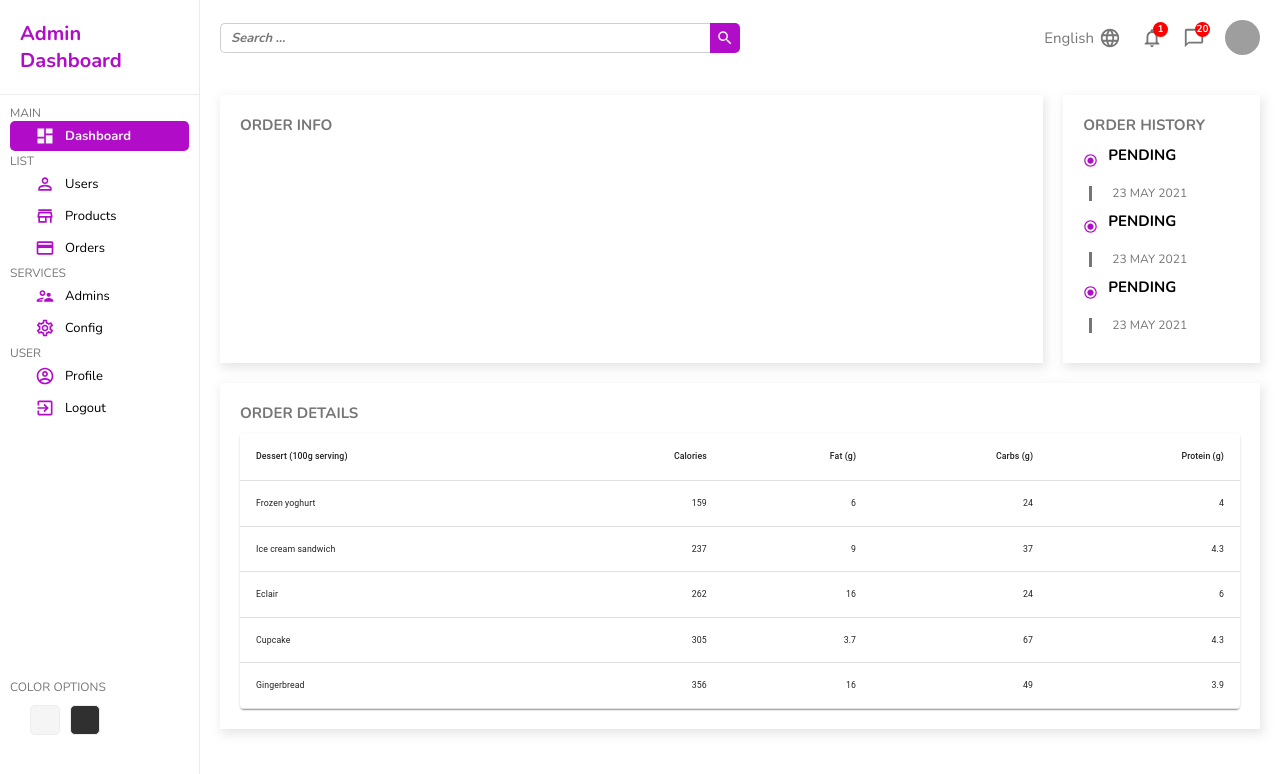
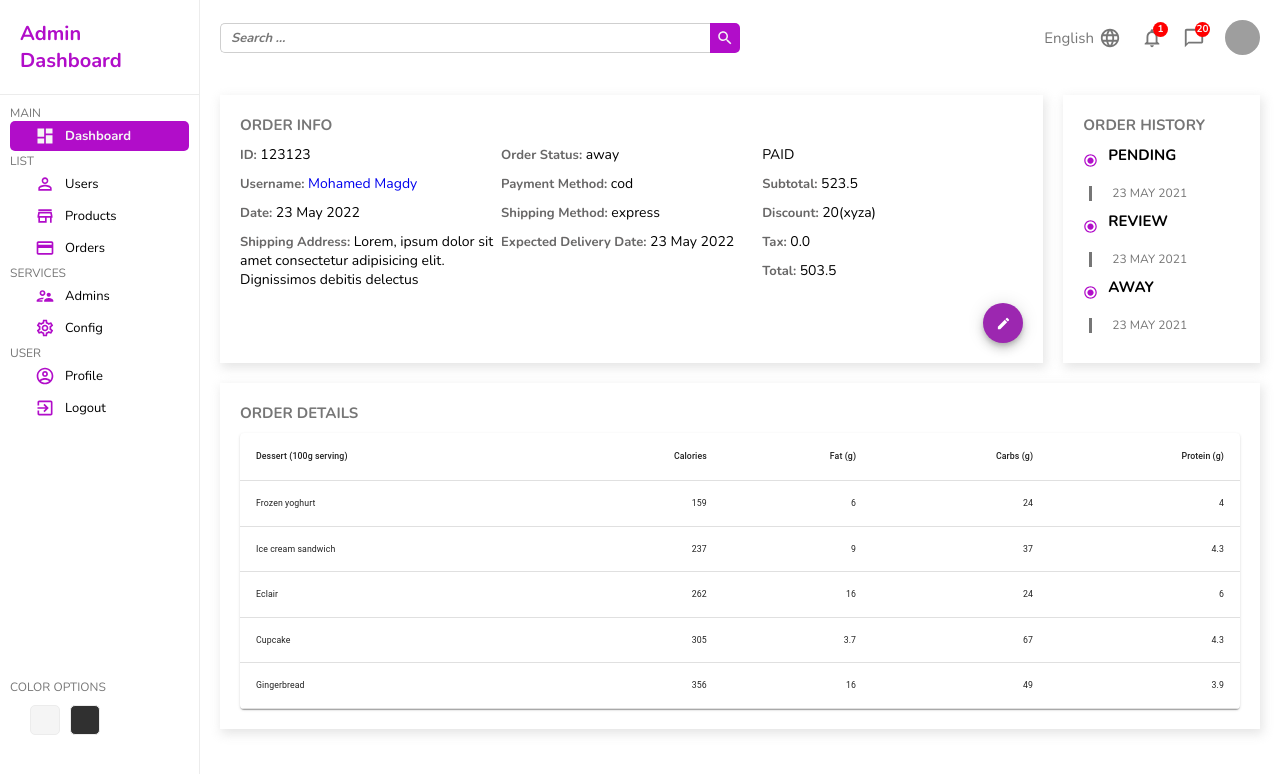
Before and after one commit to eldoghry/react-dashboard, a React (Create React App) app: page /orders/1 in a window 1280 px wide. Shown: the top 774 px of the page. Built offline with nearby package versions, Linux system fonts and the light colour scheme; grey boxes are pictures that could not be loaded.

Commit message:
fix issues, intial concept of single order page

```diff
--- a/src/app.scss
+++ b/src/app.scss
@@ -12,6 +12,7 @@
   --warning: #ff9800;
   --danger: #dc004e;
   --titleHead: rgb(118, 118, 118);
+  --darkGrey: #686767;
 }
 
 a {
--- a/src/components/order/Order.jsx
+++ b/src/components/order/Order.jsx
@@ -3,6 +3,9 @@ import { makeStyles } from "@material-ui/core/styles";
 import VerticalStepper from "../ui/VerticalStepper";
 import BasicTable from "../table/BasicTable";
 import Stepper from "../ui/Stepper";
+import { Fab } from "@mui/material";
+import EditIcon from "@mui/icons-material/Edit";
+import { Link } from "react-router-dom";
 
 function Order() {
   const orderHistory = {
@@ -15,6 +18,90 @@ function Order() {
       <div className="top">
         <div className="left">
           <h1 className="title">order info</h1>
+          <div className="groups">
+            <div className="group">
+              <div className="item">
+                <label>ID: </label>
+                <span>123123</span>
+              </div>
+              <div className="item">
+                <label>username: </label>
+                <Link to="/">
+                  <span>Mohamed Magdy</span>
+                </Link>
+              </div>
+              <div className="item">
+                <label>date: </label>
+                <span>23 May 2022</span>
+              </div>
+
+              <div className="item">
+                <label>shipping address: </label>
+                <span>
+                  Lorem, ipsum dolor sit amet consectetur adipisicing elit.
+                  Dignissimos debitis delectus
+                </span>
+              </div>
+            </div>
+
+            <div className="group">
+              <div className="item">
+                <label>order status: </label>
+                <span>away</span>
+              </div>
+              <div className="item">
+                <label>payment method: </label>
+                <span>cod</span>
+              </div>
+              <div className="item">
+                <label>shipping method: </label>
+                <span>express</span>
+              </div>
+
+              <div className="item">
+                <label>expected delivery date: </label>
+                <span>23 May 2022</span>
+              </div>
+            </div>
+
+            <div className="group">
+              <div className="item">
+                <span>PAID</span>
+              </div>
+
+              <div className="item">
+                <label>subtotal: </label>
+                <span>523.5</span>
+              </div>
+
+              <div className="item">
+                <label>discount: </label>
+                <span>20</span>
+                <span className="coupan">(xyza)</span>
+              </div>
+
+              <div className="item">
+                <label>tax: </label>
+                <span>0.0</span>
+              </div>
+
+              <div className="item">
+                <label>total: </label>
+                <span>503.5</span>
+              </div>
+            </div>
+          </div>
+
+          <div className="editBtn">
+            <Fab
+              color="secondary"
+              aria-label="edit"
+              size="small"
+              onClick={() => console.log("edit order")}
+            >
+              <EditIcon />
+            </Fab>
+          </div>
         </div>
         <div className="right">
           <h1 className="title">Order History</h1>
--- a/src/components/order/order.scss
+++ b/src/components/order/order.scss
@@ -13,9 +13,42 @@
       padding: 20px;
       -webkit-box-shadow: 2px 4px 10px 1px rgba(0, 0, 0, 0.47);
       box-shadow: 2px 4px 10px 1px rgba(201, 201, 201, 0.47);
+      position: relative;
 
       .title {
         margin-bottom: 10px;
+      }
+
+      .editBtn {
+        position: absolute;
+        bottom: 20px;
+        right: 20px;
+      }
+
+      .groups {
+        width: 100%;
+        display: flex;
+        align-items: flex-start;
+
+        .group {
+          flex: 1;
+          display: flex;
+          flex-direction: column;
+          gap: 10px;
+
+          .item {
+            label {
+              font-size: 1.3rem;
+              font-weight: bold;
+              color: var(--darkGrey);
+              text-transform: capitalize;
+            }
+
+            span {
+              font-size: 1.4rem;
+            }
+          }
+        }
       }
     }
 
--- a/src/components/table/DataTable.jsx
+++ b/src/components/table/DataTable.jsx
@@ -4,6 +4,7 @@ import VisibilityIcon from "@material-ui/icons/Visibility";
 import { Link } from "react-router-dom";
 import DeleteIcon from "@material-ui/icons/Delete";
 import { Search } from "@mui/icons-material";
+import { Button } from "@mui/material";
 
 function DataTable({ rows, type, title, pageSize }) {
   let columns;
@@ -62,8 +63,6 @@ function DataTable({ rows, type, title, pageSize }) {
                 <Link to={`${params.id}`} className="btn view">
                   view
                 </Link>
-
-                <DeleteIcon className="icon" />
               </div>
             );
           },
@@ -122,6 +121,10 @@ function DataTable({ rows, type, title, pageSize }) {
                 <Link to={`${params.id}`} className="btn view">
                   view
                 </Link>
+
+                <Button>
+                  <DeleteIcon className="icon" />
+                </Button>
               </div>
             );
           },
@@ -183,8 +186,6 @@ function DataTable({ rows, type, title, pageSize }) {
                 <Link to={`${params.id}`} className="btn view">
                   view
                 </Link>
-
-                <DeleteIcon className="icon" />
               </div>
             );
           },
--- a/src/components/ui/Stepper.jsx
+++ b/src/components/ui/Stepper.jsx
@@ -15,7 +15,7 @@ function Stepper() {
       <div className="step">
         <span className="stepTitle">
           <RadioButtonCheckedIcon className="icon" />
-          <span className="title">Pending</span>
+          <span className="title">review</span>
         </span>
         <span className="stepDate">23 May 2021</span>
       </div>
@@ -23,7 +23,7 @@ function Stepper() {
       <div className="step">
         <span className="stepTitle">
           <RadioButtonCheckedIcon className="icon" />
-          <span className="title">Pending</span>
+          <span className="title">away</span>
         </span>
         <span className="stepDate">23 May 2021</span>
       </div>
--- a/src/components/user/User.jsx
+++ b/src/components/user/User.jsx
@@ -14,6 +14,12 @@ import {
 } from "@mui/material";
 
 import CustomSnackbar from "../ui/CustomSnackbar";
+import PersonIcon from "@mui/icons-material/Person";
+import PhoneAndroidIcon from "@mui/icons-material/PhoneAndroid";
+import LocationOnIcon from "@mui/icons-material/LocationOn";
+import EmailIcon from "@mui/icons-material/Email";
+import { Fab } from "@mui/material";
+import EditIcon from "@mui/icons-material/Edit";
 
 const useStyles = makeStyles((theme) => ({
   modal: {
@@ -143,6 +149,17 @@ function User() {
       <div className="top">
         <div className="left">
           <h1 className="title">information</h1>
+          <div className="editBtn">
+            <Fab
+              color="secondary"
+              aria-label="edit"
+              size="small"
+              onClick={() => setOpen(true)}
+            >
+              <EditIcon />
+            </Fab>
+          </div>
+          {/*
           <button
             className="edit"
             onClick={(e) => {
@@ -151,7 +168,7 @@ function User() {
             }}
           >
             edit
-          </button>
+          </button> */}
 
           <div className="container">
             <img
@@ -165,22 +182,28 @@ function User() {
               </div>
 
               <div className="item">
-                <label htmlFor="name">name</label>
+                {/* <label htmlFor="name">
+                name
+                </label> */}
+                <PersonIcon className="icon" />
                 <span className="name">Mohamed Magdy</span>
               </div>
 
               <div className="item">
-                <label htmlFor="email">email</label>
+                {/* <label htmlFor="email">email</label> */}
+                <EmailIcon className="icon" />
                 <span className="email">moh.mag.ali@gmail.com</span>
               </div>
 
               <div className="item">
-                <label htmlFor="phone">phone</label>
+                {/* <label htmlFor="phone">phone</label> */}
+                <PhoneAndroidIcon className="icon" />
                 <span className="phone">+201143497899</span>
               </div>
 
               <div className="item">
-                <label htmlFor="address">address</label>
+                {/* <label htmlFor="address">address</label> */}
+                <LocationOnIcon className="icon" />
                 <span className="address">Robert Robertson, 1234 NW</span>
               </div>
             </div>
--- a/src/components/user/user.scss
+++ b/src/components/user/user.scss
@@ -14,15 +14,21 @@
       flex: 1;
       position: relative;
 
-      .edit {
-        color: white;
-        padding: 5px 10px;
-        border-radius: 5px;
-        background-color: var(--mainColor);
+      // .edit {
+      //   color: white;
+      //   padding: 5px 10px;
+      //   border-radius: 5px;
+      //   background-color: var(--mainColor);
+      //   position: absolute;
+      //   top: 10px;
+      //   right: 10px;
+      //   border: none;
+      // }
+
+      .editBtn {
         position: absolute;
-        top: 10px;
-        right: 10px;
-        border: none;
+        bottom: 20px;
+        right: 20px;
       }
 
       .container {
@@ -48,6 +54,15 @@
           gap: 10px;
 
           .item {
+            display: flex;
+            align-items: center;
+
+            .icon {
+              font-size: 1.5rem;
+              margin-right: 10px;
+              color: var(--darkGrey);
+            }
+
             span,
             label {
               font-size: 1.4rem;
```
